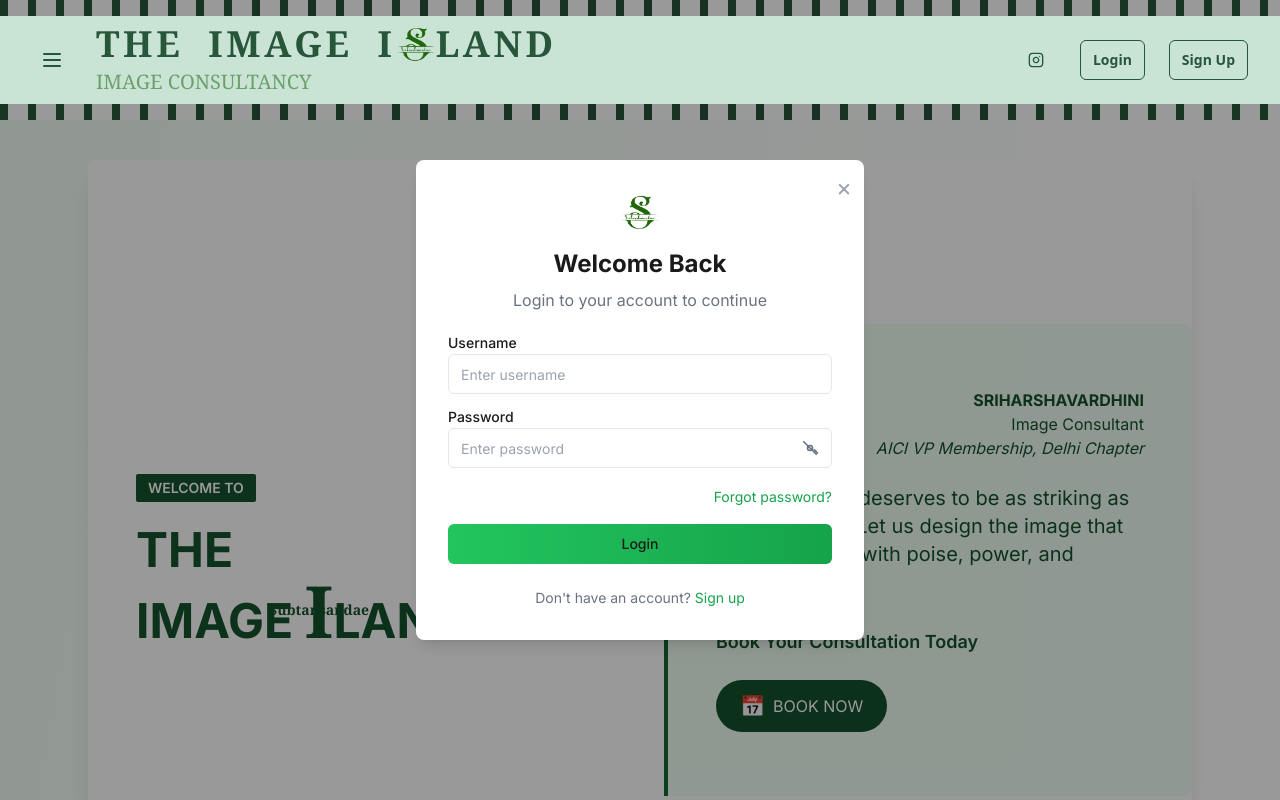
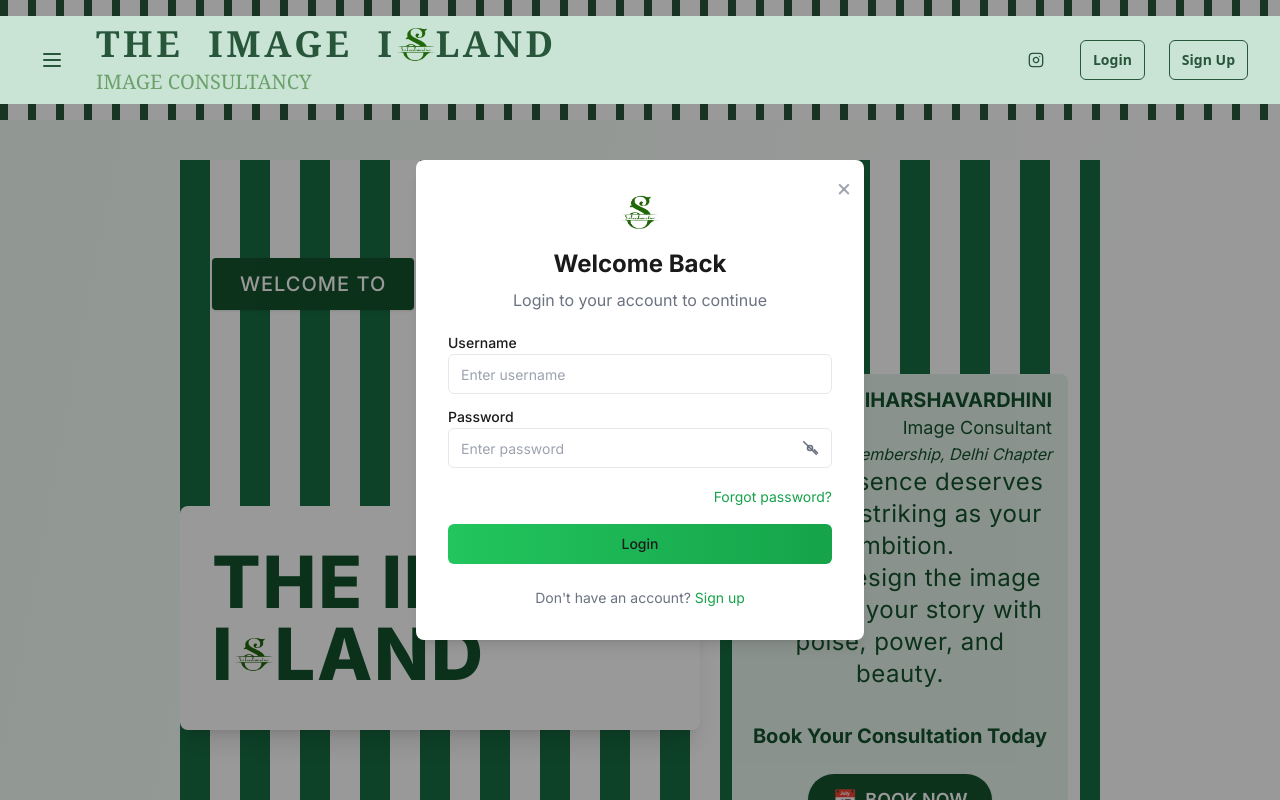
Before and after one commit to Chooks03/ImageConsultancy_Web, a Next.js app: page / in a window 1280 px wide. Shown: the top 800 px of the page. Built offline with nearby package versions, Linux system fonts and the light colour scheme.

Commit message:
Describe what you changed

```diff
--- a/app/combined-page.tsx
+++ b/app/combined-page.tsx
@@ -11,6 +11,7 @@ import ForgotPassword from "./forgot-password/page";
 import Appointments from "./appointments/page";
 import OurServices from "./our-services/page";
 import Footer from "../components/footer";
+import Home from "./home/page";
 
 export default function CombinedPage() {
   return (
@@ -18,55 +19,7 @@ export default function CombinedPage() {
 
       {/* Home Page Section (replacing welcome section) */}
       <section id="home" className="scroll-mt-[80px] max-w-6xl mx-auto my-10 px-4 sm:px-6">
-        <div className="min-h-screen flex items-center justify-center bg-white relative overflow-hidden rounded-lg shadow-xl">
-          {/* Background Stripes */}
-          <div className="absolute inset-0 striped-bg -z-10" />
-
-          {/* Content Container */}
-          <div className="relative z-10 w-full max-w-6xl grid grid-cols-1 md:grid-cols-2 gap-4 md:gap-12">
-
-            {/* Left Section */}
-            <div className="flex flex-col justify-center px-4 sm:px-6 md:px-12 py-10 sm:py-16 bg-white rounded-l-lg">
-              <span className="bg-green-900 text-white px-3 py-1 text-xs sm:text-sm font-semibold w-max mb-6 rounded-sm select-none">
-                WELCOME TO
-              </span>
-              <h1 className="text-3xl sm:text-4xl md:text-5xl font-bold leading-tight text-green-900">
-                THE <br />
-                IMAGE{" "}
-                <span className="inline-block relative">
-                  <span className="text-5xl sm:text-6xl md:text-7xl font-serif">I</span>
-                  <span className="absolute left-1/2 top-1/2 text-xs sm:text-sm font-serif text-green-900 select-none transform -translate-x-1/2 -translate-y-1/2">
-                    Subtansandae
-                  </span>
-                </span>
-                LAND
-              </h1>
-            </div>
-
-            {/* Right Section */}
-            <div className="flex flex-col justify-center px-4 sm:px-6 md:px-12 py-10 sm:py-16 bg-green-50 border-l-0 md:border-l-4 border-green-800 rounded-r-lg">
-              <div className="text-right text-xs sm:text-sm md:text-base text-green-900 mb-6 select-none">
-                <p className="font-bold">SRIHARSHAVARDHINI</p>
-                <p>Image Consultant</p>
-                <p className="italic">AICI VP Membership, Delhi Chapter</p>
-              </div>
-
-              <p className="text-green-900 text-base sm:text-lg md:text-xl leading-relaxed mb-8">
-                Your presence deserves to be as striking as your ambition.
-                Let us design the image that tells your story with poise,
-                power, and beauty.
-              </p>
-
-              <p className="text-green-900 font-semibold text-base sm:text-lg mb-6">
-                Book Your Consultation Today
-              </p>
-
-              <button className="flex items-center gap-2 bg-green-900 text-white px-4 sm:px-6 py-2 sm:py-3 rounded-full hover:bg-green-700 transition w-max">
-                <span className="text-xl">📅</span> BOOK NOW
-              </button>
-            </div>
-          </div>
-        </div>
+        <Home />
       </section>
 
       {/* Other Page Sections */}
--- a/app/globals.css
+++ b/app/globals.css
@@ -1,3 +1,14 @@
+/* Lighter, leaner vertical stripes for home page */
+.bg-vertical-stripes-lighter {
+  background-color: #ffffff;
+  background-image: repeating-linear-gradient(
+    to right,
+    #176e43 0px,
+    #176e43 30px,
+    #ffffff 30px,
+    #ffffff 60px
+  );
+}
 @tailwind base;
 @tailwind components;
 @tailwind utilities;
--- a/app/home/page.tsx
+++ b/app/home/page.tsx
@@ -2,42 +2,50 @@
 
 export default function Home() {
   return (
-    <div className="min-h-screen w-full flex justify-center items-center relative overflow-hidden bg-vertical-stripes">
-
-      {/* Content Container */}
-      <div className="relative z-10 w-full max-w-6xl grid grid-cols-1 md:grid-cols-2 mx-auto shadow-none md:shadow-xl bg-white bg-opacity-100 md:rounded-none overflow-visible md:my-20">
-
-        {/* ✅ Left Section (Simplified) */}
-        <div className="flex flex-col justify-center items-start h-full py-12 px-4 sm:px-12 bg-transparent">
-          <span className="bg-green-900 text-white px-7 py-3 text-lg sm:text-xl font-medium mb-8 rounded select-none tracking-wider shadow">
-            WELCOME TO
-          </span>
-          <h1 className="text-5xl md:text-7xl font-extrabold text-green-900 leading-tight tracking-wide">
-            IMAGE ISLAND
+    <div className="min-h-screen w-full flex flex-col justify-center items-center relative overflow-hidden bg-vertical-stripes-lighter">
+      {/* WELCOME TO box outside the white rectangle */}
+      <div className="relative w-full flex justify-start z-20" style={{marginTop: '4rem'}}>
+        <span className="bg-green-900 text-white px-7 py-3 text-lg sm:text-xl font-medium rounded select-none tracking-wider shadow ml-8">
+          WELCOME TO
+        </span>
+      </div>
+      {/* Centered Content */}
+      <div className="relative z-10 flex flex-col md:flex-row items-center justify-center w-full max-w-6xl mx-auto py-16">
+        {/* Left: White box with IMAGE ISLAND */}
+        <div className="bg-white rounded-lg shadow-xl px-8 py-10 flex flex-col items-start" style={{ minWidth: '420px', maxWidth: '520px' }}>
+          <h1 className="text-5xl md:text-7xl font-extrabold text-green-900 leading-tight tracking-wide flex flex-wrap items-center">
+            THE&nbsp;
+            <span style={{marginRight: '0.25em'}}>IMAGE</span>
+            <span className="inline-flex items-center justify-center">
+              I
+              <img src="/WhatsApp_Image_2025-08-06_at_00.12.04_9d5caab6-removebg-preview.png" alt="Logo S" className="w-8 h-8 md:w-10 md:h-10 align-middle mx-0" style={{verticalAlign: 'middle'}} />
+               LAND
+            </span>
           </h1>
         </div>
 
-        {/* ✅ Right Section (unchanged) */}
-        <div className="flex flex-col justify-center md:items-center items-start bg-[#e6f4ec]/90 border-l-0 md:border-l-4 border-green-800 py-12 px-4 sm:px-12">
-          <div className="w-full md:w-4/5 text-right text-green-900 mb-6 select-none leading-normal">
+        {/* Right: Consultant info, reduced width, no partition */}
+        <div className="flex flex-col justify-center items-center bg-transparent px-4 py-10 md:py-0 md:px-8" style={{ maxWidth: '400px', minWidth: '320px' }}>
+          <div className="w-full text-right text-green-900 mb-6 select-none leading-normal bg-[#e6f4ec] rounded-lg px-4 py-3 shadow-sm">
             <p className="font-bold text-lg md:text-xl">
               SRIHARSHAVARDHINI
             </p>
             <p className="md:text-lg">Image Consultant</p>
             <p className="italic md:text-md">AICI VP Membership, Delhi Chapter</p>
-          </div>
-          <p className="text-green-900 text-left text-xl md:text-2xl font-normal leading-relaxed mb-8 md:w-4/5" style={{ letterSpacing: "0.5px" }}>
+          <p className="text-green-900 text-center text-xl md:text-2xl font-normal leading-relaxed mb-8 w-full" style={{ letterSpacing: "0.5px" }}>
             Your presence deserves to be as striking as your ambition.<br />
             Let us design the image that tells your story with poise,
             power, and beauty.
           </p>
-          <p className="text-green-900 font-bold mb-6 text-lg md:text-xl md:w-4/5">
+          <p className="text-green-900 font-bold mb-6 text-lg md:text-xl w-full text-center">
             Book Your Consultation Today
           </p>
-          <button className="flex items-center gap-2 bg-green-900 text-white px-6 py-3 rounded-full hover:bg-green-700 transition w-max text-lg font-semibold shadow">
+
+          <button className="flex items-center gap-2 bg-green-900 text-white px-6 py-3 rounded-full hover:bg-green-700 transition w-max text-lg font-semibold shadow mx-auto">
             <span className="text-xl">📅</span>
             <span>BOOK NOW</span>
           </button>
+          </div>
         </div>
       </div>
     </div>
```
